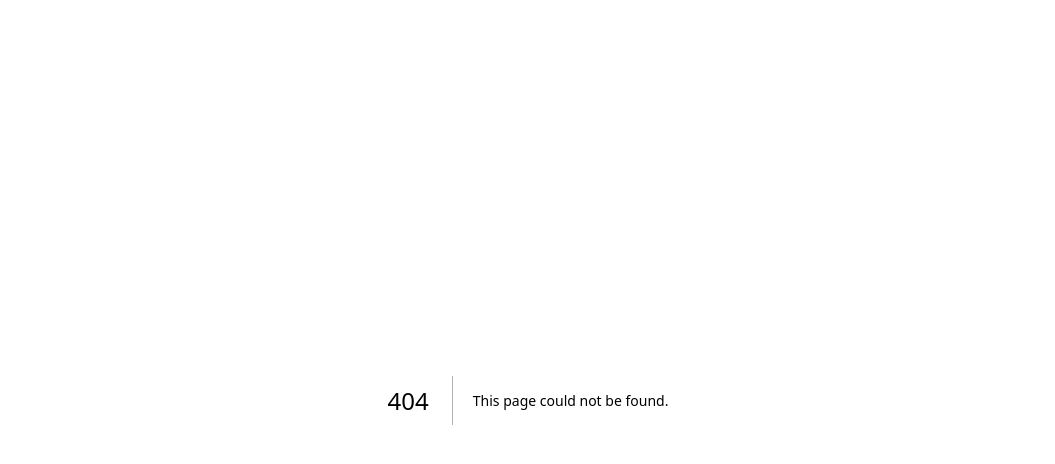
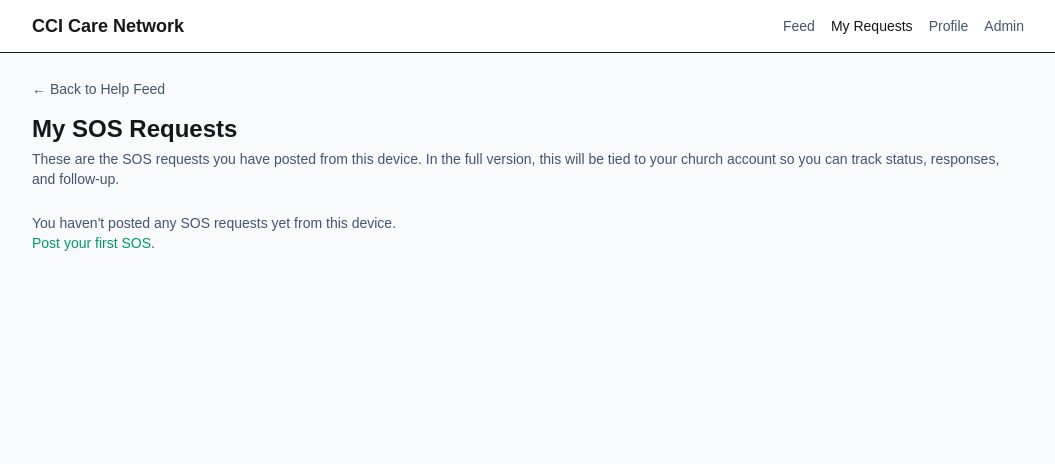
Before and after one commit to DavidAjose7559/cci-care, a Next.js app: page /my-requests in a window 1280 px wide. Before the commit this address had no page. Shown: the top 464 px of the page, without its empty margins (112-1167 px from the left). Built offline with nearby package versions, Linux system fonts and the light colour scheme.

Commit message:
Add My Requests page and mark createdByMe on SOS posts

```diff
--- /dev/null
+++ b/src/app/my-requests/page.js
@@ -0,0 +1,130 @@
+"use client";
+
+import Link from "next/link";
+import { useEffect, useState } from "react";
+
+export default function MyRequestsPage() {
+  const [myRequests, setMyRequests] = useState([]);
+  const [loaded, setLoaded] = useState(false);
+
+  useEffect(() => {
+    if (typeof window === "undefined") return;
+
+    try {
+      const stored = window.localStorage.getItem("cci-help-requests");
+      if (stored) {
+        const parsed = JSON.parse(stored);
+        if (Array.isArray(parsed)) {
+          const mine = parsed.filter((req) => req.createdByMe);
+          setMyRequests(mine);
+        }
+      }
+    } catch (err) {
+      console.error("Error loading my requests:", err);
+    } finally {
+      setLoaded(true);
+    }
+  }, []);
+
+  return (
+    <div className="min-h-screen bg-slate-50">
+      {/* Top Bar */}
+      <header className="w-full border-b bg-white">
+        <div className="mx-auto max-w-5xl flex items-center justify-between px-4 py-3">
+          <div className="font-semibold text-lg">
+            CCI Care Network
+          </div>
+          <nav className="flex gap-4 text-sm">
+            <Link href="/" className="text-slate-600 hover:underline">
+              Feed
+            </Link>
+            <span className="font-medium">My Requests</span>
+            <Link href="/profile" className="text-slate-600 hover:underline">
+              Profile
+            </Link>
+            <Link href="/admin" className="text-slate-600 hover:underline">
+              Admin
+            </Link>
+          </nav>
+        </div>
+      </header>
+
+      {/* Content */}
+      <main className="mx-auto max-w-5xl px-4 py-6">
+        <Link
+          href="/"
+          className="text-sm text-slate-600 hover:underline"
+        >
+          ← Back to Help Feed
+        </Link>
+
+        <h1 className="mt-3 text-2xl font-semibold">
+          My SOS Requests
+        </h1>
+        <p className="mt-1 text-sm text-slate-600">
+          These are the SOS requests you have posted from this device. In the full
+          version, this will be tied to your church account so you can track status,
+          responses, and follow-up.
+        </p>
+
+        <div className="mt-6 space-y-4">
+          {!loaded && (
+            <p className="text-sm text-slate-500">
+              Loading your requests…
+            </p>
+          )}
+
+          {loaded && myRequests.length === 0 && (
+            <p className="text-sm text-slate-600">
+              You haven't posted any SOS requests yet from this device.
+              <br />
+              <Link
+                href="/post-sos"
+                className="text-emerald-600 hover:underline"
+              >
+                Post your first SOS
+              </Link>
+              .
+            </p>
+          )}
+
+          {myRequests.map((req) => (
+            <article
+              key={req.id}
+              className="rounded-lg border bg-white p-4 shadow-sm"
+            >
+              <div className="flex items-start justify-between gap-3">
+                <div>
+                  <h2 className="text-lg font-semibold">
+                    {req.title}
+                  </h2>
+                  <p className="text-xs text-slate-500 mt-1">
+                    Type: {req.type}
+                  </p>
+                </div>
+                {req.urgent && (
+                  <span className="rounded-full bg-red-100 px-2 py-1 text-xs font-semibold text-red-700">
+                    Urgent
+                  </span>
+                )}
+              </div>
+
+              <p className="mt-3 text-sm text-slate-700">
+                {req.description}
+              </p>
+
+              <div className="mt-4 flex justify-between items-center text-xs text-slate-500">
+                <span>
+                  Status: <span className="font-medium text-amber-700">Open (demo)</span>
+                </span>
+                <span>
+                  In the future: offers to help &gt;
+                </span>
+              </div>
+            </article>
+          ))}
+        </div>
+      </main>
+    </div>
+  );
+}
--- a/src/app/page.js
+++ b/src/app/page.js
@@ -68,9 +68,9 @@ export default function Home() {
             <Link href="/" className="font-medium">
               Feed
             </Link>
-            <a href="#" className="text-slate-600">
+            <Link href="/my-requests" className="text-slate-600 hover:underline">
               My Requests
-            </a>
+             </Link>
             <Link href="/profile" className="text-slate-600 hover:underline">
               Profile
             </Link>
--- a/src/app/post-sos/page.js
+++ b/src/app/post-sos/page.js
@@ -36,6 +36,7 @@ export default function PostSOSPage() {
       description,
       badges: [], // no credibility badges yet in this demo
       urgent: urgency === "Urgent",
+	createdByMe: true, // mark this as created by the current user (this browser)
     };
 
     // Save to localStorage list
```
